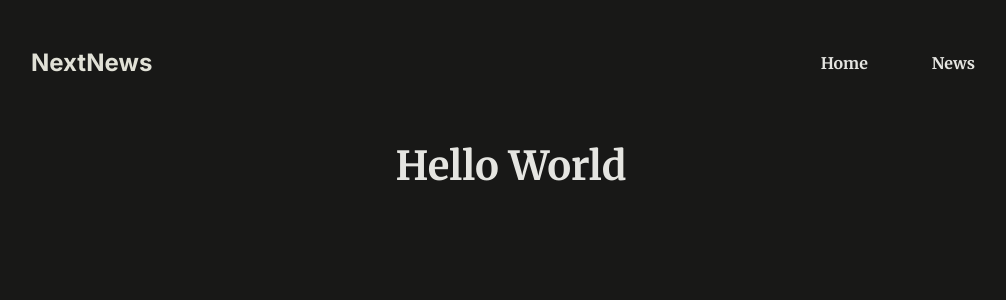
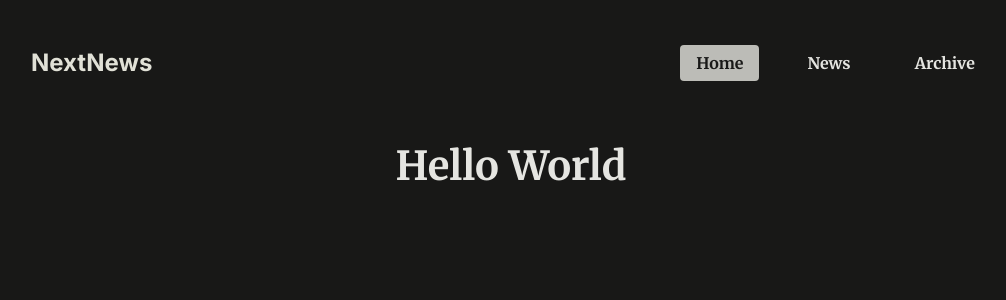
Before and after one commit to nymajalalabadi/course-resources, a Next.js app: page / in a window 1280 px wide. Shown: the top 300 px of the page, without its empty margins (129-1135 px from the left). Built offline with nearby package versions, Linux system fonts and the light colour scheme.

Commit message:
Added usePathname

```diff
--- a/components/main-header.tsx
+++ b/components/main-header.tsx
@@ -1,6 +1,12 @@
+'use client';
 import Link from "next/link";
+import { usePathname } from "next/navigation";
 
 export default function MainHeader() {
+
+  const pathname = usePathname();
+  const isActive = (path: string) => pathname.startsWith(path);
+
   return (
     <header id="main-header">
         <h1 id="logo">
@@ -8,10 +14,13 @@ export default function MainHeader() {
         </h1>
       <ul>
         <li>
-          <Link href="/">Home</Link>
+          <Link href="/" className={isActive('/') ? 'active' : ''}>Home</Link>
         </li>
         <li>
-          <Link href="/news">News</Link>
+          <Link href="/news" className={isActive('/news') ? 'active' : ''}>News</Link>
+        </li>
+        <li>
+          <Link href="/archive" className={isActive('/archive') ? 'active' : ''}>Archive</Link>
         </li>
       </ul>
     </header>
```
